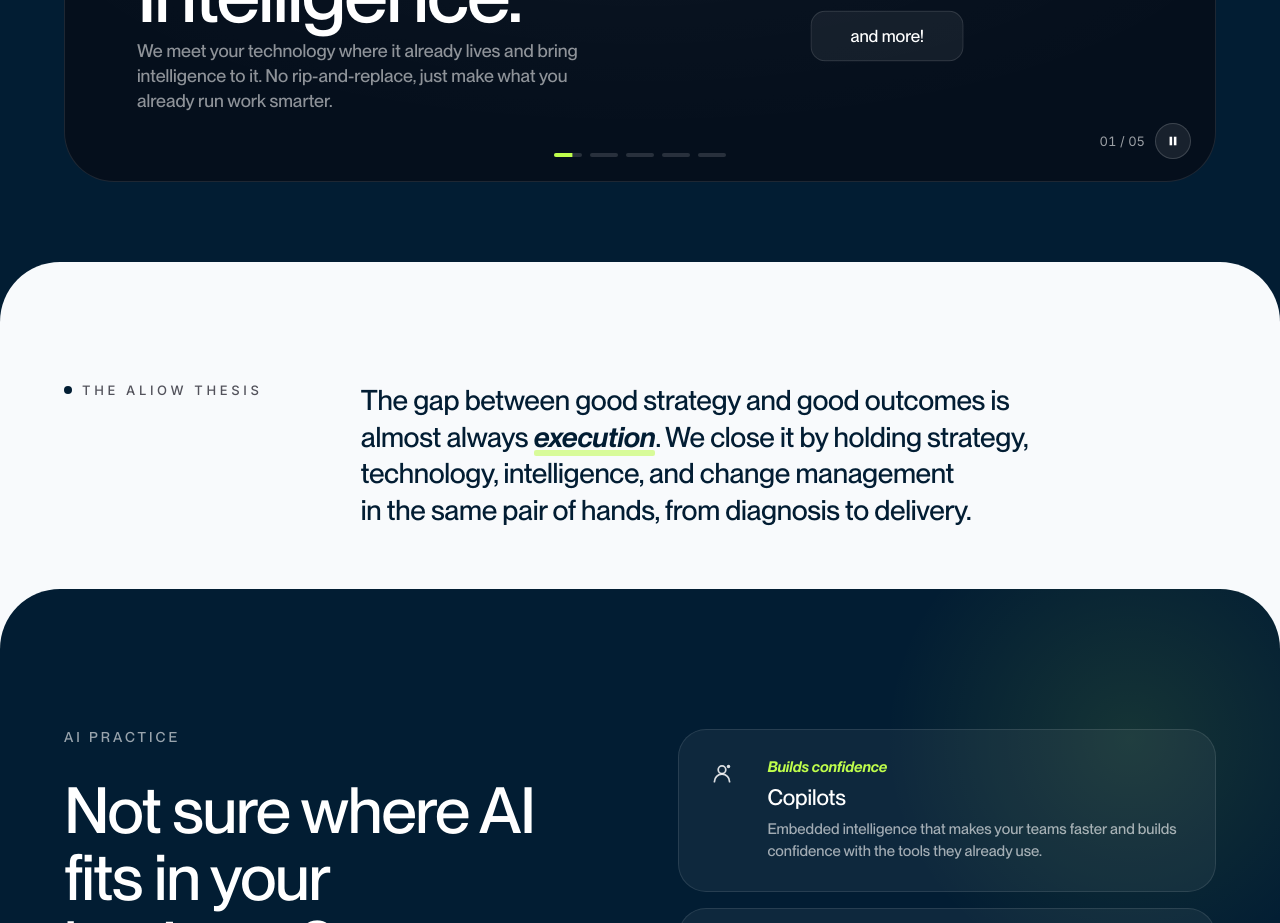
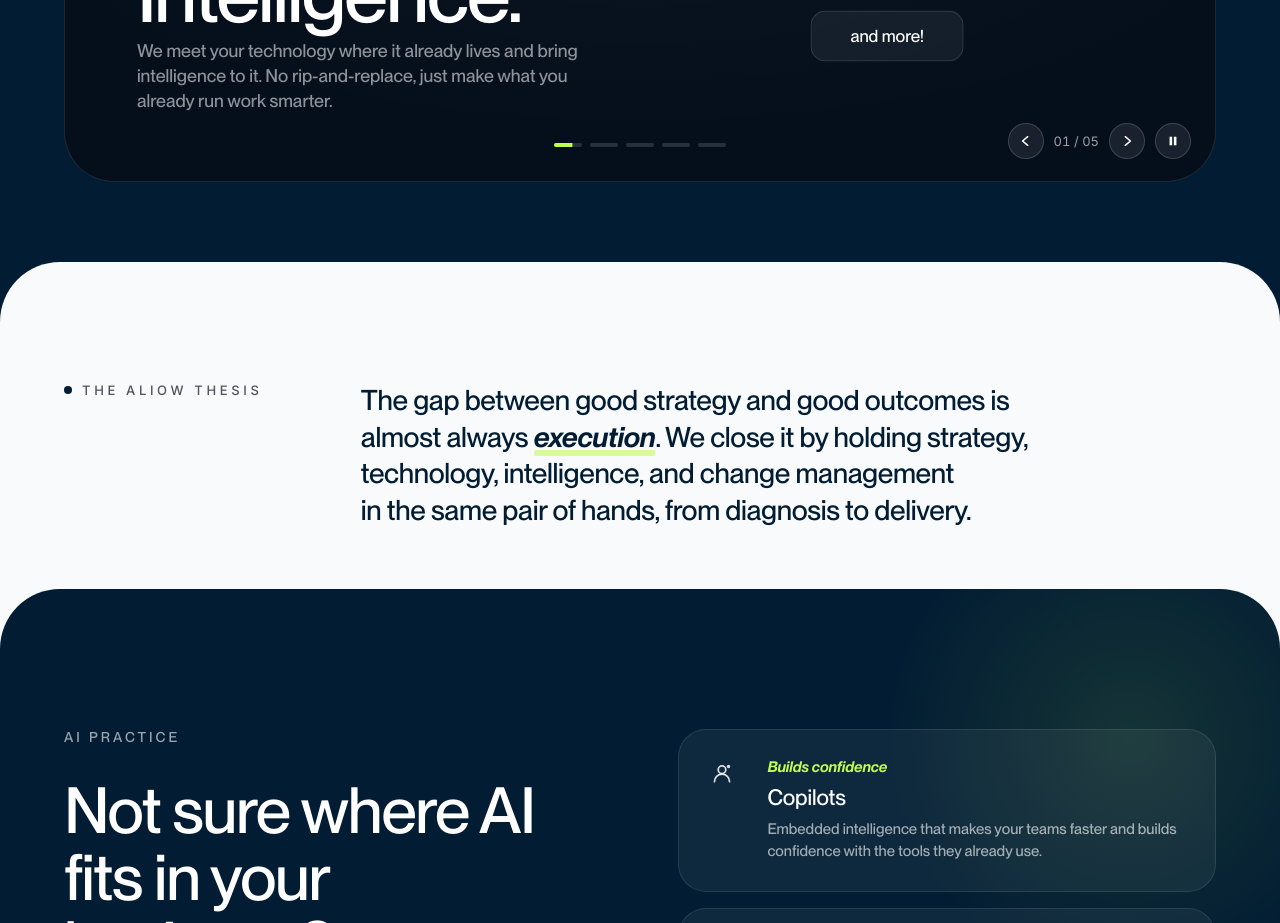
Before and after one commit to AliowIT/aliow-website-v3, a React (Vite) app: page / in a window 1280 px wide. Shown: the part 2740-3663 px from the top of the page. Built offline with nearby package versions, Linux system fonts and the light colour scheme.

Commit message:
feat: add controls to switch between animations

```diff
--- a/src/funfacts.jsx
+++ b/src/funfacts.jsx
@@ -951,6 +951,11 @@ function FunFactsReel() {
     setPlaying(true);
   }, []);
 
+  const seekToScene = React.useCallback((i) => {
+    if (seekRef.current) seekRef.current(i * 5);
+    setPlaying(true);
+  }, []);
+
   const sceneIdx = Math.min(SCENES - 1, Math.floor(t / 5));
 
   return (
@@ -985,16 +990,28 @@ function FunFactsReel() {
             const localT = t - i * 5;
             const f = i === sceneIdx ? clamp(localT / 5, 0, 1) : i < sceneIdx ? 1 : 0;
             return (
-              <div key={i} className="pip">
-                <div className="fill" style={{ transform: `scaleX(${f})` }} />
-              </div>);
+              <button key={i} className="pip-btn" onClick={() => seekToScene(i)} aria-label={`Go to slide ${i + 1}`}>
+                <div className="pip">
+                  <div className="fill" style={{ transform: `scaleX(${f})` }} />
+                </div>
+              </button>);
 
           })}
         </div>
 
         {/* Controls */}
         <div className="scene-controls">
+          <button onClick={() => seekToScene(Math.max(0, sceneIdx - 1))} aria-label="Previous slide">
+            <svg width="12" height="12" viewBox="0 0 14 14" fill="none">
+              <path d="M9 2 L3 7 L9 12" stroke="currentColor" strokeWidth="1.8" strokeLinecap="round" strokeLinejoin="round" />
+            </svg>
+          </button>
           <span className="scene-label">{String(sceneIdx + 1).padStart(2, '0')} / {String(SCENES).padStart(2, '0')}</span>
+          <button onClick={() => seekToScene(Math.min(SCENES - 1, sceneIdx + 1))} aria-label="Next slide">
+            <svg width="12" height="12" viewBox="0 0 14 14" fill="none">
+              <path d="M5 2 L11 7 L5 12" stroke="currentColor" strokeWidth="1.8" strokeLinecap="round" strokeLinejoin="round" />
+            </svg>
+          </button>
           <button onClick={() => setPlaying((p) => !p)} aria-label={playing ? 'Pause reel' : 'Play reel'}>
             {playing ?
             <svg width="12" height="12" viewBox="0 0 14 14" fill="none">
--- a/src/styles/landing.css
+++ b/src/styles/landing.css
@@ -490,6 +490,14 @@ img { display: block; max-width: 100%; }
   gap: 8px;
   z-index: 10;
 }
+.scene-rail .pip-btn {
+  background: none;
+  border: none;
+  padding: 10px 0;
+  cursor: pointer;
+  display: flex;
+  align-items: center;
+}
 .scene-rail .pip {
   width: 28px;
   height: 4px;
@@ -497,6 +505,10 @@ img { display: block; max-width: 100%; }
   background: rgba(255,255,255,0.14);
   overflow: hidden;
   position: relative;
+  transition: background .14s var(--ease-out);
+}
+.scene-rail .pip-btn:hover .pip {
+  background: rgba(255,255,255,0.30);
 }
 .scene-rail .pip .fill {
   position: absolute;
```
